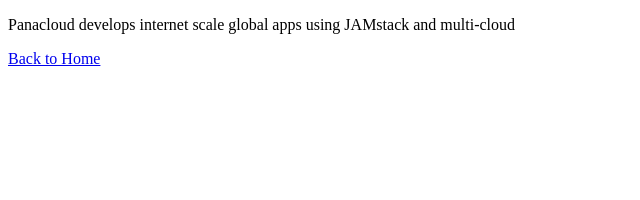
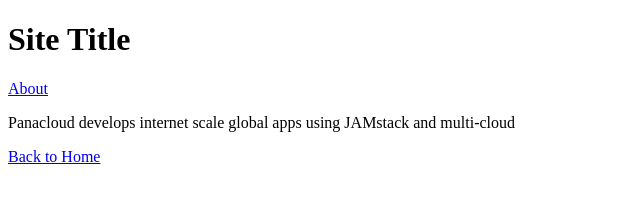
Before and after one commit to hassan-ak/bootcamp2020c32, a Gatsby site in the folder step00-05/: page /about in a window 1280 px wide. Shown: the whole page, without its empty margins (0-640 px from the left). Built offline with nearby package versions, Linux system fonts and the light colour scheme; Gatsby itself is replaced by a stand-in of ours.

Commit message:
Step 03 (LayOut Components)
1:- Create
	a:- src\components\Layout.tsx to define a layout component (Layout is like a template which can be used anyWhere in app)
2:- update
	b:- src\pages\index.tsx to wrap content of the page in layout component
	c:- src\pages\about.tsx to wrap content of about page in the Layout component

```diff
--- /dev/null
+++ b/step00-05/src/components/Layout.tsx
@@ -0,0 +1,17 @@
+import React, { ReactNode } from "react";
+import { Link } from "gatsby";
+
+type LayoutProps = {
+    children: ReactNode
+}
+
+export default ({ children }: LayoutProps) => {
+  return (
+    <div>
+      <h1>Site Title</h1>
+      <Link to="/about/">About</Link>
+
+      {children}
+    </div>
+  )
+}
--- a/step00-05/src/pages/about.tsx
+++ b/step00-05/src/pages/about.tsx
@@ -1,11 +1,14 @@
 import React from 'react';
 import { Link } from "gatsby";
+import Layout from '../components/Layout';
 
 export default () => {
     return (
         <div>
-            <p>Panacloud develops internet scale global apps using JAMstack and multi-cloud </p>
-            <Link to="/">Back to Home</Link>
+            <Layout>
+                <p>Panacloud develops internet scale global apps using JAMstack and multi-cloud </p>
+                <Link to="/">Back to Home</Link>
+            </Layout>
         </div>
     );
 }
```
Also changed, not shown: step00-05/src/pages/index.tsx (+7 -6 lines).
